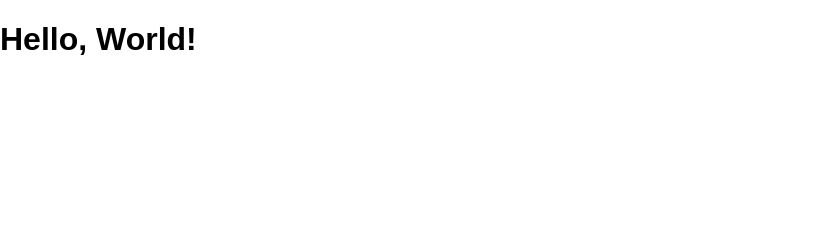
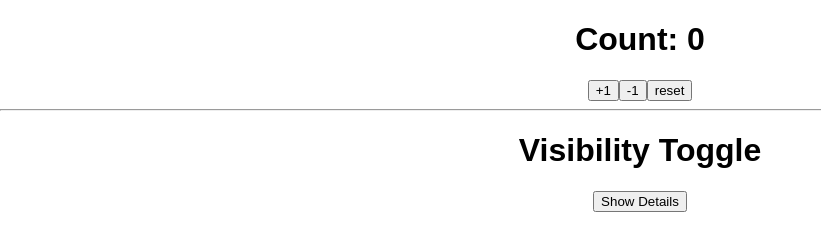
Before and after one commit to bdog72/simple-counter, a React app: page / in a window 1280 px wide. Shown: the whole page, without its empty margins (0-821 px from the left). Built offline with nearby package versions, Linux system fonts and the light colour scheme; some packages are replaced by stand-ins of ours.

Commit message:
finished

```diff
--- a/src/components/App.js
+++ b/src/components/App.js
@@ -1,10 +1,16 @@
 import React, { Component } from 'react'
+import SimpleCounter from './Simple_Counter'
+import VisibilityToggle from './VisibilityToggle'
 
 class App extends Component {
   render () {
-    return <div>
-      <h1>Hello, World!</h1>
-    </div>
+    return (
+      <div className='app'>
+        <SimpleCounter />
+        <hr />
+        <VisibilityToggle />
+      </div>
+    )
   }
 }
 
--- /dev/null
+++ b/src/components/Simple_Counter.js
@@ -0,0 +1,49 @@
+import React, { Component } from 'react'
+
+class SimpleCounter extends Component {
+  constructor (props) {
+    super(props)
+    this.handleAddOne = this.handleAddOne.bind(this)
+    this.handleMinusOne = this.handleMinusOne.bind(this)
+    this.handleReset = this.handleReset.bind(this)
+
+    this.state = {
+      count: 0
+    }
+  }
+  handleAddOne () {
+    this.setState(prevState => {
+      return {
+        count: prevState.count + 1
+      }
+    })
+  }
+
+  handleMinusOne () {
+    this.setState(prevState => {
+      return {
+        count: prevState.count - 1
+      }
+    })
+  }
+
+  handleReset () {
+    this.setState(() => {
+      return {
+        count: 0
+      }
+    })
+  }
+  render () {
+    return (
+      <div>
+        <h1>Count: {this.state.count}</h1>
+        <button onClick={this.handleAddOne}>+1</button>
+        <button onClick={this.handleMinusOne}>-1</button>
+        <button onClick={this.handleReset}>reset</button>
+      </div>
+    )
+  }
+}
+
+export default SimpleCounter
--- /dev/null
+++ b/src/components/VisibilityToggle.js
@@ -0,0 +1,37 @@
+import React, { Component } from 'react'
+
+class VisibilityToggle extends Component {
+  constructor (props) {
+    super(props)
+    this.handleToggleVisibility = this.handleToggleVisibility.bind(this)
+    this.state = {
+      visibility: false
+    }
+  }
+
+  handleToggleVisibility () {
+    this.setState(prevState => {
+      return {
+        visibility: !prevState.visibility
+      }
+    })
+  }
+
+  render () {
+    return (
+      <div>
+        <h1>Visibility Toggle</h1>
+        <button onClick={this.handleToggleVisibility}>
+          {this.state.visibility ? 'Hide Details' : 'Show Details'}
+        </button>
+        {this.state.visibility && (
+          <div>
+            <p>Hey. These are some details you can now see</p>
+          </div>
+        )}
+      </div>
+    )
+  }
+}
+
+export default VisibilityToggle
--- a/src/styles/screen.scss
+++ b/src/styles/screen.scss
@@ -4,10 +4,14 @@ $base-text-size: 16px;
 $base-font-family: sans-serif;
 
 html {
-  @include full-height;
+    @include full-height;
 }
 
 body {
-  margin: 0;
-  font: $base-text-size / 1 $base-font-family;
+    margin: 0;
+    font: $base-text-size / 1 $base-font-family;
 }
+
+.app {
+    text-align: center;
+}
```
